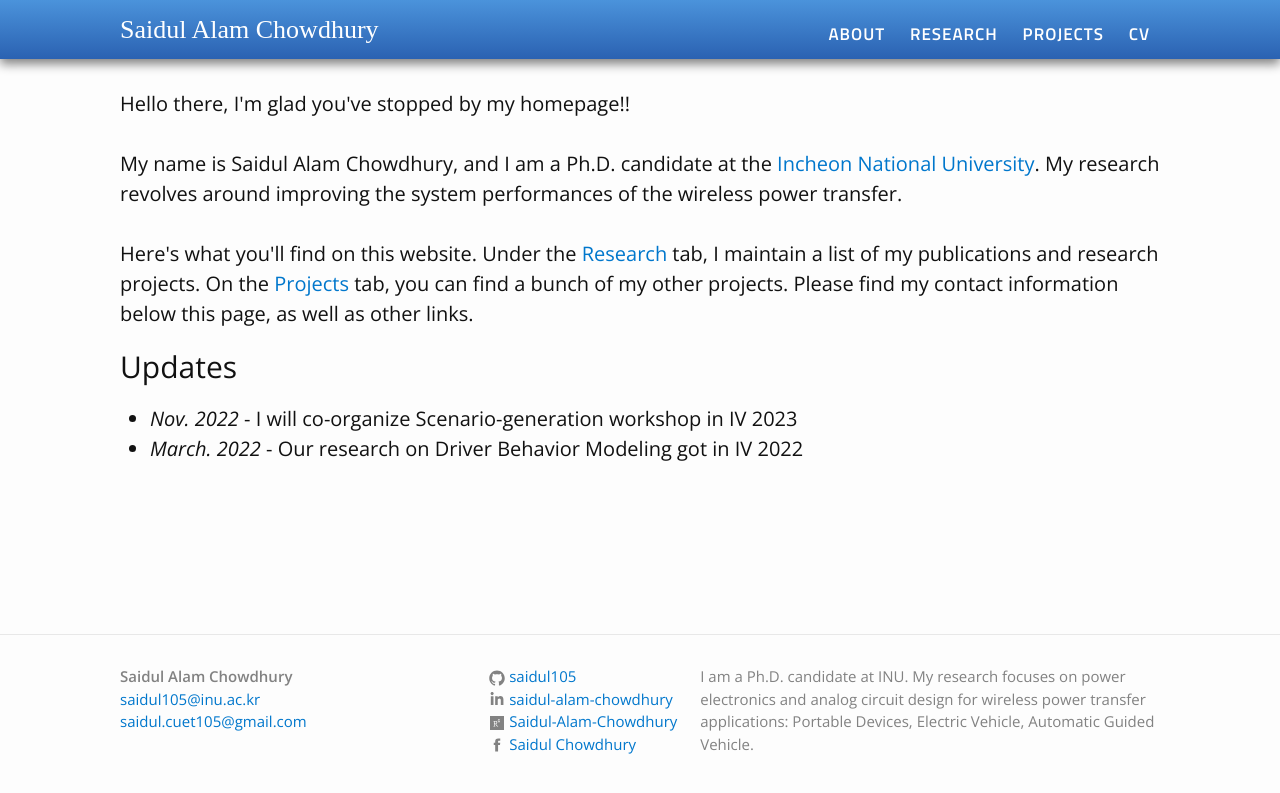
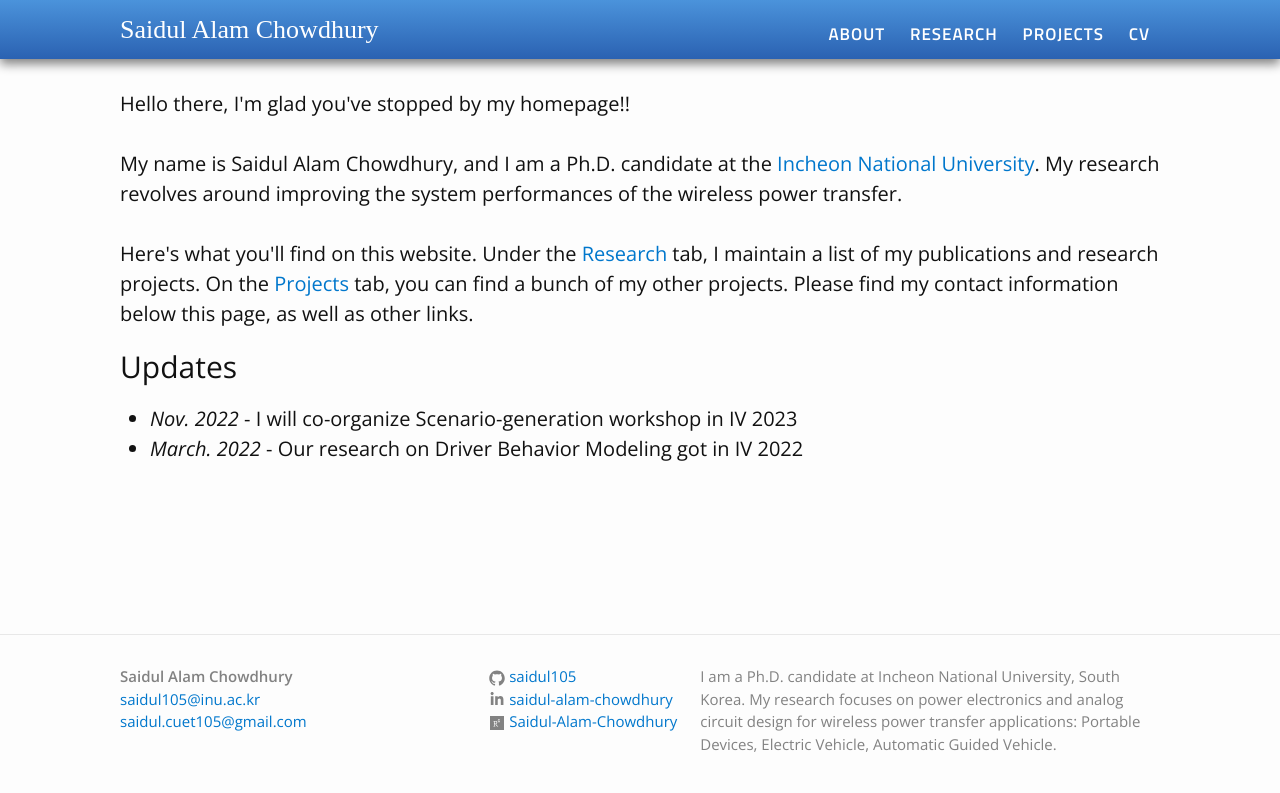
Before and after one commit to saidul105/saidul105.github.io, a Jekyll site: the page built from index.html, in a window 1280 px wide. Shown: the top 793 px of the page. Built offline with Jekyll 4.4.1, drawn with Linux system fonts in a browser that asks for light colours.

Commit message:
Update _config.yml

```diff
--- a/_config.yml
+++ b/_config.yml
@@ -4,7 +4,7 @@ general_email: saidul.cuet105@gmail.com
 academic_email: saidul105@inu.ac.kr
 
 description: > # this means to ignore newlines until "baseurl:"
-  I am a Ph.D. candidate at INU. My research focuses on power electronics and analog circuit design for wireless power transfer applications: Portable Devices, Electric Vehicle, Automatic Guided Vehicle.
+  I am a Ph.D. candidate at Incheon National University, South Korea. My research focuses on power electronics and analog circuit design for wireless power transfer applications: Portable Devices, Electric Vehicle, Automatic Guided Vehicle.
 
 baseurl: "" # the subpath of your site, e.g. /blog/
 
@@ -13,7 +13,6 @@ url: "" # the base hostname & protocol for your site
 # twitter_username: jekyllrb
 github_username: saidul105
 linkedin_username: saidul-alam-chowdhury
-facebook_username: Saidul Chowdhury
 researchgate_username: Saidul-Alam-Chowdhury
 # feel free to add other links here; you will have to add the SVG icon in _layouts/footer.html
 
```
